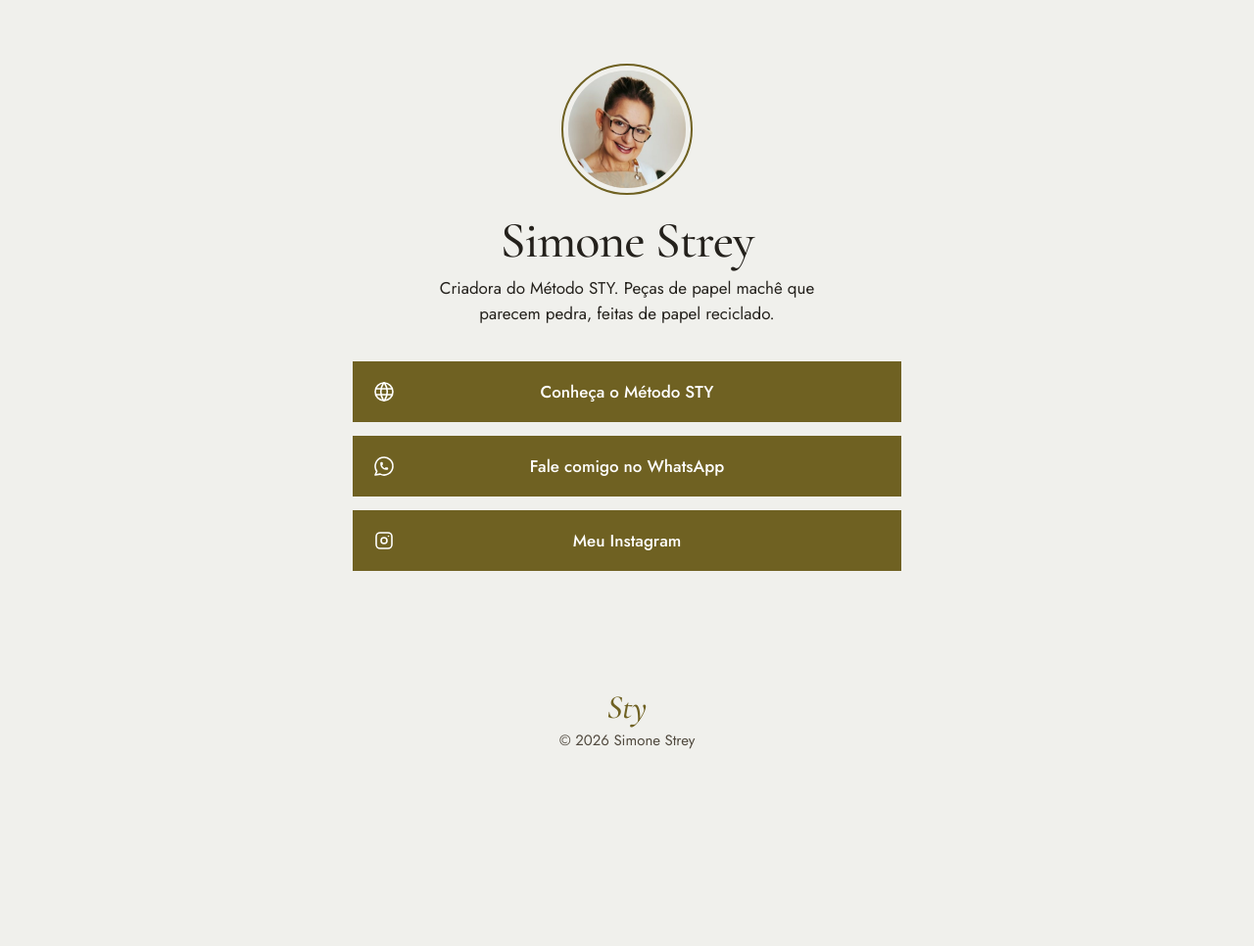
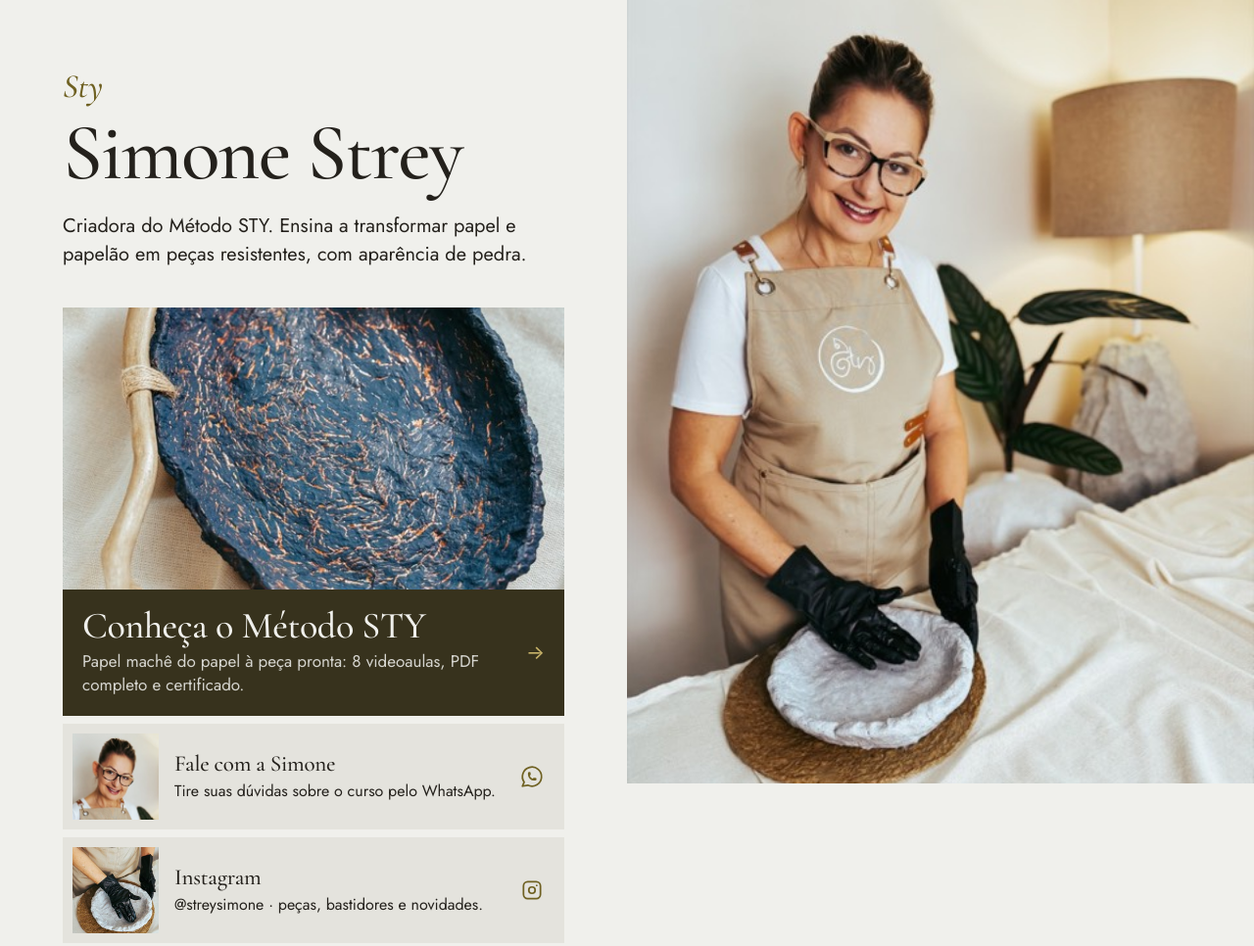
Before and after one commit to millerinds/metodo-sty, a plain HTML site: page links/index.html in a window 1280 px wide. Shown: the top 966 px of the page at 98% size. Before the commit the page ends 800 px from the top, so only its background shows below. Drawn offline with nearby package versions, Linux system fonts and the light colour scheme.

Commit message:
Landing page Método STY (producao)

```diff
--- a/links/index.html
+++ b/links/index.html
@@ -9,7 +9,7 @@
   <link rel="icon" type="image/png" href="../assets/img/favicon.png">
   <link rel="apple-touch-icon" href="../assets/img/apple-touch-icon.png">
   <link rel="canonical" href="https://metodosty.com/links/">
-  <meta property="og:type" content="profile">
+  <meta property="og:type" content="website">
   <meta property="og:locale" content="pt_BR">
   <meta property="og:title" content="Simone Strey · Método STY">
   <meta property="og:description" content="Links oficiais: curso Método STY, WhatsApp e Instagram.">
@@ -22,36 +22,55 @@
   <link rel="preconnect" href="https://fonts.googleapis.com">
   <link rel="preconnect" href="https://fonts.gstatic.com" crossorigin>
   <link href="https://fonts.googleapis.com/css2?family=Cormorant+Garamond:ital,wght@0,500;0,600;1,500&family=Jost:wght@400;500&display=swap" rel="stylesheet">
-  <link rel="preload" href="links.json" as="fetch" type="application/json" crossorigin>
+  <link rel="preload" as="image" href="../assets/img/foto-4181-640.jpg" imagesrcset="../assets/img/foto-4181-640.jpg 640w, ../assets/img/foto-4181.jpg 825w" imagesizes="(min-width: 820px) 50vw, 100vw">
   <link rel="stylesheet" href="../styles.css">
-  <link rel="stylesheet" href="links.css">
+  <link rel="stylesheet" href="links.css?v=4">
 </head>
 <body class="lk">
   <a class="skip" href="#links">Pular para os links</a>
+  <main class="lk-pagina">
+    <figure class="lk-foto">
+      <img src="../assets/img/foto-4181-640.jpg" srcset="../assets/img/foto-4181-640.jpg 640w, ../assets/img/foto-4181.jpg 825w" sizes="(min-width: 820px) 50vw, 100vw" width="825" height="1100" fetchpriority="high" alt="Simone Strey sorrindo, de avental e luvas, com uma peça de papel machê nas mãos">
+    </figure>
 
-  <main class="lk-pagina">
+    <div class="lk-conteudo">
       <header class="lk-perfil">
-      <img class="lk-avatar" src="img/simone-perfil.jpg" width="360" height="360" fetchpriority="high" alt="Simone Strey sorrindo, de óculos e avental">
+        <a href="https://metodosty.com/" class="marca" aria-label="Método STY, site do curso" translate="no">Sty</a>
         <h1>Simone Strey</h1>
-      <p class="lk-bio">Criadora do <span translate="no">Método STY</span>. Peças de papel machê que parecem pedra, feitas de papel reciclado.</p>
+        <p class="lk-bio">Criadora do <span translate="no">Método STY</span>. Ensina a transformar papel e papelão em peças resistentes, com aparência de pedra.</p>
       </header>
 
       <nav class="lk-nav" id="links" aria-label="Links de Simone Strey">
         <ul class="lk-lista js-links" aria-busy="true"></ul>
-      <p class="lk-aviso js-erro" role="status" hidden>Não foi possível carregar os links agora. <a href="https://metodosty.com/">Conheça o Método STY</a>.</p>
+        <p class="lk-aviso js-erro" role="status" hidden>Não foi possível carregar os links agora. <a href="https://metodosty.com/">Conheça o curso Método STY</a>.</p>
         <noscript>
           <ul class="lk-lista">
-          <li><a class="btn lk-btn" href="https://metodosty.com/">Conheça o Método STY</a></li>
+            <li class="lk-item lk-item--destaque">
+              <a class="lk-link lk-link--sem-img" href="https://metodosty.com/">
+                <span class="lk-link__txt"><span class="lk-link__titulo">Curso Método STY</span><span class="lk-link__desc">Papel machê do papel à peça pronta.</span></span>
+                <span class="lk-link__seta" aria-hidden="true">→</span>
+              </a>
+            </li>
           </ul>
         </noscript>
       </nav>
 
+      <figure class="lk-pecas" aria-label="Peças de papel machê feitas com o Método STY">
+        <div class="lk-pecas__grid">
+          <img src="../assets/img/foto-4176-640.jpg" loading="lazy" decoding="async" width="640" height="853" alt="Vaso branco texturizado com galhos secos e uma pedra decorativa">
+          <img src="../assets/img/foto-4168-640.jpg" loading="lazy" decoding="async" width="640" height="853" alt="Bowl branco com pés, galho e pedras">
+          <img src="../assets/img/foto-4171-640.jpg" loading="lazy" decoding="async" width="640" height="853" alt="Vaso branco alongado com borlas de sisal e galhos">
+        </div>
+      </figure>
+
       <footer class="lk-rodape">
-      <a href="https://metodosty.com/" class="marca" aria-label="Método STY, site do curso" translate="no">Sty</a>
+        <p class="lk-rodape__nome" translate="no">Método STY</p>
+        <p>Arte, natureza e propósito. Papel reciclado sem limites.</p>
         <p>© <span class="js-ano">2026</span> Simone Strey</p>
       </footer>
+    </div>
   </main>
 
-  <script src="links.js" defer></script>
+  <script src="links.js?v=4" defer></script>
 </body>
 </html>
--- a/links/links.css
+++ b/links/links.css
@@ -1,50 +1,98 @@
-/* Método STY · página /links/ (formato Linktree)
- * Herda tokens, fontes, foco, .btn, .skip e .marca de ../styles.css (landing page). Aqui fica só o que é desta página. */
-
-/* Uma coluna centralizada, largura limitada, igual no celular e no desktop. */
-.lk-pagina {
-  display: flex; flex-direction: column; align-items: center;
-  width: min(100% - 2 * var(--margem), 560px); min-height: 100svh; margin-inline: auto;
-  padding: clamp(48px, 9vh, 104px) 0 max(32px, env(safe-area-inset-bottom));
-  text-align: center;
+/* Método STY · página /links/
+ * Herda tokens, fontes, foco e .marca de ../styles.css (landing page). Aqui fica só o que é desta página.
+ * Escala: título (h1) · segundo nível (destaque e nome no rodapé) · título do cartão · corpo · nota. */
+.lk {
+  --lk-t2: clamp(2rem, 8.5vw, 2.375rem);
+  --lk-t3: 1.4375rem;
+  --lk-thumb: 80px;
 }
 
-/* Perfil */
-.lk-avatar {
-  width: 120px; height: 120px; margin-inline: auto; border-radius: 50%; object-fit: cover;
-  background: var(--chao-2); outline: 2px solid var(--ouro); outline-offset: 5px;
+/* Celular primeiro: foto até a borda, perfil, links, peças, nome no rodapé. */
+.lk-foto { overflow: hidden; background: var(--chao-2); }
+.lk-foto img { width: 100%; height: min(40svh, 100vw); object-fit: cover; object-position: 50% 24%; }
+
+.lk-conteudo {
+  width: 100%; max-width: 560px; margin-inline: auto;
+  padding: 24px max(var(--margem), env(safe-area-inset-right)) max(40px, env(safe-area-inset-bottom)) max(var(--margem), env(safe-area-inset-left));
 }
-.lk h1 { margin: 1.75rem 0 .625rem; font-size: clamp(2.5rem, 10vw, 3.25rem); line-height: 1; }
-.lk-bio { max-width: 24em; margin: 0 auto; font-size: var(--t-corpo); line-height: 1.5; }
 
-/* Botões: o .btn da landing page em largura total, com ícone à esquerda e texto centralizado. */
-.lk-nav { width: 100%; margin-top: 2.25rem; }
-.lk-lista { list-style: none; margin: 0; padding: 0; display: grid; gap: 14px; }
-.lk-btn {
-  position: relative; display: flex; align-items: center; justify-content: center;
-  width: 100%; min-height: 62px; padding: 1rem 3.75rem; line-height: 1.3; text-align: center;
+.lk-perfil .marca { display: inline-block; margin-bottom: .75rem; }
+.lk h1 { font-size: clamp(3.25rem, 15vw, 4.75rem); line-height: .95; margin-bottom: .875rem; }
+.lk-bio { font-size: 1.25rem; line-height: 1.45; max-width: 26em; margin: 0; }
+
+/* Links: cada cartão é uma área de toque inteira; separação por tom, sem linhas nem sombras. */
+.lk-nav { margin-top: 1.75rem; }
+.lk-lista { list-style: none; margin: 0; padding: 0; display: grid; gap: 8px; }
+.lk-link {
+  display: grid; grid-template-columns: var(--lk-thumb) 1fr auto; align-items: center; gap: 1rem;
+  min-height: calc(var(--lk-thumb) + 20px); padding: 10px 1.25rem 10px 10px;
+  background: var(--chao-2); color: var(--tinta); text-decoration: none;
+  transition: background-color .2s var(--ease), transform .2s var(--ease);
 }
-.lk-btn__icone {
-  position: absolute; left: 1.25rem; top: 50%; width: 24px; height: 24px; margin-top: -12px;
-  fill: none; stroke: currentColor; stroke-width: 1.6; stroke-linecap: round; stroke-linejoin: round;
+.lk-link--sem-img { grid-template-columns: 1fr auto; min-height: 76px; padding: 1rem 1.25rem; }
+.lk-link:hover { background: #dcdbd4; }
+.lk-link:active { transform: scale(.985); }
+.lk-link__img { width: var(--lk-thumb); height: var(--lk-thumb); object-fit: cover; background: var(--chao); }
+.lk-link__txt { min-width: 0; overflow-wrap: anywhere; }
+.lk-link__titulo { display: block; font: 500 var(--lk-t3)/1.15 var(--serif); letter-spacing: -.01em; text-wrap: balance; }
+.lk-link__desc { display: block; margin-top: .25rem; font-size: 1rem; line-height: 1.4; }
+.lk-link__seta { color: var(--ouro); font-size: 1.25rem; line-height: 1; transition: transform .2s var(--ease); }
+.lk-link:hover .lk-link__seta { transform: translateX(4px); }
+.lk-link__icone { width: 26px; height: 26px; fill: none; stroke: currentColor; stroke-width: 1.6; stroke-linecap: round; stroke-linejoin: round; }
+.lk-link:hover .lk-link__icone { transform: scale(1.08); }
+
+/* Destaque: o curso principal ganha o campo de cor da inscrição e a foto larga, de borda a borda. */
+.lk-item--destaque .lk-link {
+  grid-template-columns: 1fr auto; gap: 0; padding: 0;
+  background: var(--campo); color: var(--campo-tx);
 }
-.lk-btn__desc { display: block; margin-top: .2rem; font-size: var(--t-nota); font-weight: 400; opacity: .86; }
-.lk-btn:focus-visible { outline-offset: 4px; }
+.lk-item--destaque .lk-link:hover { background: #2e2a18; }
+.lk-item--destaque .lk-link__img { grid-column: 1 / -1; width: 100%; height: auto; aspect-ratio: 2 / 1; object-position: 50% 58%; background: var(--campo); }
+.lk-item--destaque .lk-link__txt { padding: 1.125rem 1rem 1.25rem 1.25rem; }
+.lk-item--destaque .lk-link__seta { padding-right: 1.25rem; color: #c9b46a; }
+.lk-item--destaque .lk-link--sem-img { padding: 1.25rem; }
+.lk-item--destaque .lk-link--sem-img .lk-link__txt, .lk-item--destaque .lk-link--sem-img .lk-link__seta { padding: 0; }
+.lk-item--destaque .lk-link__titulo { font-size: var(--lk-t2); line-height: 1.05; }
+.lk-item--destaque .lk-link__desc { color: rgba(240, 240, 236, .86); font-size: var(--t-corpo); }
+.lk-item--destaque .lk-link:focus-visible { outline-color: var(--campo); }
 
 .lk-aviso { margin: 0; padding: 1rem 1.25rem; background: var(--chao-2); }
 
-/* Assinatura: o logo do site fecha a página. */
-.lk-rodape { margin-top: auto; padding-top: 4rem; font-size: var(--t-nota); color: var(--tinta-2); }
-.lk-rodape .marca { display: inline-block; margin: 0 0 .25rem; }
-.lk-rodape p { margin: 0; }
+/* Peças: a prova do método, as mesmas fotos da galeria da landing page. */
+.lk-pecas { margin-top: 3rem; }
+.lk-pecas__grid { display: grid; grid-template-columns: repeat(3, 1fr); gap: 8px; }
+.lk-pecas__grid img { width: 100%; aspect-ratio: 3 / 4; object-fit: cover; background: var(--chao-2); }
+.lk-pecas figcaption { margin-top: .75rem; font-size: var(--t-nota); color: var(--tinta-2); }
+
+.lk-rodape { margin-top: 3rem; font-size: var(--t-nota); color: var(--tinta-2); }
+.lk-rodape p { margin: 0 0 .35rem; }
+.lk-rodape .lk-rodape__nome { font: 500 var(--lk-t2)/.95 var(--serif); letter-spacing: -.02em; color: var(--ouro); margin-bottom: .75rem; }
 
 .lk-sr { position: absolute; width: 1px; height: 1px; margin: -1px; padding: 0; overflow: hidden; clip: rect(0 0 0 0); white-space: nowrap; border: 0; }
 
 /* Entrada em CSS puro (estado inicial só durante o atraso): nada fica oculto se o script falhar. */
-@keyframes lk-sobe { from { opacity: 0; transform: translateY(16px); } }
-.lk-perfil > *, .lk-lista > li, .lk-aviso { animation: lk-sobe .6s var(--ease) backwards; animation-delay: var(--d, 0ms); }
+@keyframes lk-sobe { from { opacity: 0; transform: translateY(20px); } }
+@keyframes lk-foto { from { transform: scale(1.06); } }
+.lk-foto img { animation: lk-foto 1.8s var(--ease) backwards; }
+.lk-perfil > *, .lk-item, .lk-aviso, .lk-pecas, .lk-rodape { animation: lk-sobe .7s var(--ease) backwards; animation-delay: var(--d, 0ms); }
 .lk-perfil > :nth-child(2) { --d: 70ms; }
 .lk-perfil > :nth-child(3) { --d: 140ms; }
+.lk-pecas { --d: 490ms; }
+.lk-rodape { --d: 560ms; }
 @media (prefers-reduced-motion: reduce) {
-  .lk-perfil > *, .lk-lista > li, .lk-aviso { animation: none; }
+  .lk-foto img, .lk-perfil > *, .lk-item, .lk-aviso, .lk-pecas, .lk-rodape { animation: none; }
+  .lk-link, .lk-link__seta { transition: none; }
+  .lk-link:active, .lk-link:hover .lk-link__seta, .lk-link:hover .lk-link__icone { transform: none; }
 }
+
+/* Telas largas: mesma composição do topo da landing page, texto à esquerda e foto até a borda direita. */
+@media (min-width: 820px) {
+  .lk { --lk-thumb: 88px; }
+  .lk-pagina { display: grid; grid-template-columns: 1fr 1fr; min-height: 100svh; }
+  .lk-foto { order: 2; position: sticky; top: 0; align-self: start; height: 100svh; }
+  .lk-foto img { height: 100%; object-position: 50% 30%; }
+  .lk-conteudo { align-self: center; max-width: 680px; padding: 72px clamp(32px, 5vw, 72px); }
+  .lk h1 { font-size: clamp(3.5rem, 6.4vw, 6rem); margin-bottom: 1.25rem; }
+  .lk-nav { margin-top: 2.5rem; }
+  .lk-item--destaque .lk-link__img { aspect-ratio: 16 / 9; }
+}
--- a/links/links.js
+++ b/links/links.js
@@ -1,8 +1,9 @@
 /*
  * Método STY · página /links/
- * Lê links.json (mesma pasta) e monta os botões. Para editar os links, altere só o links.json.
+ * Lê links.json (mesma pasta) e monta os cartões. Para editar os links, altere só o links.json.
  * Segurança: aceita apenas https:, mailto: e tel:; conteúdo inserido como texto (sem innerHTML);
  * links externos abrem em nova aba com rel="noopener noreferrer".
+ * Cache: o JSON é sempre conferido com o servidor (cache: "no-cache"), para uma edição valer na hora.
  */
 (function () {
   "use strict";
@@ -15,20 +16,46 @@
   var DOMINIOS_DO_SITE = ["metodosty.com", "www.metodosty.com", location.hostname];
   var SVG = "http://www.w3.org/2000/svg";
 
-  // Ícones em traço (24×24). Campo "icone" do links.json: sty, whatsapp, instagram, email, link.
+  // Ícone do destino no lugar da seta (campo "icone" do links.json). Sem ícone: seta.
   var ICONES = {
-    sty: ["M3 12a9 9 0 1 0 18 0a9 9 0 0 0 -18 0", "M3.6 9h16.8", "M3.6 15h16.8", "M11.5 3a17 17 0 0 0 0 18", "M12.5 3a17 17 0 0 1 0 18"],
     whatsapp: ["M3 21l1.65 -3.8a9 9 0 1 1 3.4 2.9l-5.05 .9", "M9 10a.5 .5 0 0 0 1 0v-1a.5 .5 0 0 0 -1 0v1a5 5 0 0 0 5 5h1a.5 .5 0 0 0 0 -1h-1a.5 .5 0 0 0 0 1"],
     instagram: ["M4 8a4 4 0 0 1 4 -4h8a4 4 0 0 1 4 4v8a4 4 0 0 1 -4 4h-8a4 4 0 0 1 -4 -4z", "M9 12a3 3 0 1 0 6 0a3 3 0 0 0 -6 0", "M16.5 7.5v.01"],
-    email: ["M3 7a2 2 0 0 1 2 -2h14a2 2 0 0 1 2 2v10a2 2 0 0 1 -2 2h-14a2 2 0 0 1 -2 -2z", "M3 7l9 6l9 -6"],
-    link: ["M9 15l6 -6", "M11 6l.46 -.54a5 5 0 0 1 7.07 7.07l-.53 .47", "M13 18l-.4 .53a5.07 5.07 0 0 1 -7.12 0a4.97 4.97 0 0 1 0 -7.07l.52 -.46"]
+    email: ["M3 7a2 2 0 0 1 2 -2h14a2 2 0 0 1 2 2v10a2 2 0 0 1 -2 2h-14a2 2 0 0 1 -2 -2z", "M3 7l9 6l9 -6"]
   };
+
+  function seta(nome) {
+    var caminhos = ICONES[nome];
+    if (!caminhos) {
+      var s = el("span", "lk-link__seta", "\u2192");
+      s.setAttribute("aria-hidden", "true");
+      return s;
+    }
+    var svg = document.createElementNS(SVG, "svg");
+    svg.setAttribute("class", "lk-link__seta lk-link__icone");
+    svg.setAttribute("viewBox", "0 0 24 24");
+    svg.setAttribute("aria-hidden", "true");
+    svg.setAttribute("focusable", "false");
+    caminhos.forEach(function (d) {
+      var p = document.createElementNS(SVG, "path");
+      p.setAttribute("d", d);
+      svg.appendChild(p);
+    });
+    return svg;
+  }
 
   function urlSegura(valor) {
     if (typeof valor !== "string" || !valor.trim()) return null;
     try {
       var u = new URL(valor.trim(), location.href);
       return /^(https:|mailto:|tel:)$/.test(u.protocol) ? u : null;
+    } catch (e) { return null; }
+  }
+
+  function imagemSegura(valor) {
+    if (typeof valor !== "string" || !valor.trim()) return null;
+    try {
+      var u = new URL(valor.trim(), location.href);
+      return /^https?:$/.test(u.protocol) ? u.href : null;
     } catch (e) { return null; }
   }
 
@@ -39,26 +66,13 @@
     return n;
   }
 
-  function icone(nome) {
-    var svg = document.createElementNS(SVG, "svg");
-    svg.setAttribute("class", "lk-btn__icone");
-    svg.setAttribute("viewBox", "0 0 24 24");
-    svg.setAttribute("aria-hidden", "true");
-    svg.setAttribute("focusable", "false");
-    (ICONES[nome] || ICONES.link).forEach(function (d) {
-      var p = document.createElementNS(SVG, "path");
-      p.setAttribute("d", d);
-      svg.appendChild(p);
-    });
-    return svg;
-  }
-
-  function botao(item, i) {
+  function cartao(item, i) {
     var url = urlSegura(item.url);
-    var li = el("li");
+    var img = imagemSegura(item.imagem);
+    var li = el("li", "lk-item" + (item.destaque ? " lk-item--destaque" : ""));
     li.style.setProperty("--d", 210 + Math.min(i, 8) * 70 + "ms");
 
-    var a = el("a", "btn lk-btn");
+    var a = el("a", "lk-link" + (img ? "" : " lk-link--sem-img"));
     a.href = url.href;
     var externo = url.protocol === "https:" && DOMINIOS_DO_SITE.indexOf(url.hostname) === -1;
     if (externo) {
@@ -66,13 +80,24 @@
       a.rel = "noopener noreferrer";
     }
 
-    a.appendChild(icone(typeof item.icone === "string" ? item.icone.trim() : ""));
-    var txt = el("span", "lk-btn__txt", item.titulo.trim());
+    if (img) {
+      var im = el("img", "lk-link__img");
+      im.src = img;
+      im.alt = "";
+      im.decoding = "async";
+      if (item.destaque) { im.width = 640; im.height = 400; } else { im.width = 320; im.height = 320; im.loading = "lazy"; }
+      a.appendChild(im);
+    }
+
+    var txt = el("span", "lk-link__txt");
+    txt.appendChild(el("span", "lk-link__titulo", item.titulo.trim()));
     if (typeof item.descricao === "string" && item.descricao.trim()) {
-      txt.appendChild(el("span", "lk-btn__desc", item.descricao.trim()));
+      txt.appendChild(el("span", "lk-link__desc", item.descricao.trim()));
     }
     if (externo) txt.appendChild(el("span", "lk-sr", " (abre em nova aba)"));
     a.appendChild(txt);
+
+    a.appendChild(seta(typeof item.icone === "string" ? item.icone.trim() : ""));
 
     li.appendChild(a);
     return li;
@@ -85,7 +110,7 @@
     if (aviso) aviso.hidden = false;
   }
 
-  fetch("links.json", { credentials: "same-origin" })
+  fetch("links.json", { credentials: "same-origin", cache: "no-cache" })
     .then(function (r) {
       if (!r.ok) throw new Error("links.json respondeu " + r.status);
       return r.json();
@@ -109,7 +134,7 @@
 
       if (!validos.length) return falhou("nenhum link ativo em links.json");
       var frag = document.createDocumentFragment();
-      validos.forEach(function (x, i) { frag.appendChild(botao(x.item, i)); });
+      validos.forEach(function (x, i) { frag.appendChild(cartao(x.item, i)); });
       lista.appendChild(frag);
       lista.removeAttribute("aria-busy");
     })
--- a/links/links.json
+++ b/links/links.json
@@ -2,27 +2,30 @@
   "links": [
     {
       "titulo": "Conheça o Método STY",
-      "descricao": "",
+      "descricao": "Papel machê do papel à peça pronta: 8 videoaulas, PDF completo e certificado.",
       "url": "https://metodosty.com/",
-      "icone": "sty",
       "ordem": 1,
-      "ativo": true
+      "ativo": true,
+      "destaque": true,
+      "imagem": "../assets/img/foto-4167-640.jpg"
     },
     {
-      "titulo": "Fale comigo no WhatsApp",
-      "descricao": "",
+      "titulo": "Fale com a Simone",
+      "descricao": "Tire suas dúvidas sobre o curso pelo WhatsApp.",
       "url": "https://wa.me/554999873362?text=Ol%C3%A1%2C%20Simone%21%20Fiquei%20interessado%20no%20M%C3%A9todo%20STY%20e%20gostaria%20de%20saber%20mais%20informa%C3%A7%C3%B5es.",
+      "ordem": 2,
+      "ativo": true,
       "icone": "whatsapp",
-      "ordem": 2,
-      "ativo": true
+      "imagem": "img/simone-perfil.jpg"
     },
     {
-      "titulo": "Meu Instagram",
-      "descricao": "",
+      "titulo": "Instagram",
+      "descricao": "@streysimone · peças, bastidores e novidades.",
       "url": "https://www.instagram.com/streysimone/",
+      "ordem": 3,
+      "ativo": true,
       "icone": "instagram",
-      "ordem": 3,
-      "ativo": true
+      "imagem": "img/instagram.jpg"
     },
     {
       "titulo": "Liquidificador Artesanal Gigante",
@@ -30,7 +33,7 @@
       "url": "https://pay.kiwify.com.br/iT71N1r",
       "ordem": 4,
       "ativo": false,
-      "icone": "link"
+      "imagem": "img/liquidificador.jpg"
     },
     {
       "titulo": "Cortador Artesanal de EPS",
@@ -38,15 +41,14 @@
       "url": "https://pay.kiwify.com.br/asJfn8F",
       "ordem": 5,
       "ativo": false,
-      "icone": "link"
+      "imagem": "img/cortador.jpg"
     },
     {
       "titulo": "Área do aluno",
       "descricao": "Já comprou? Acesse suas aulas na Kiwify.",
       "url": "",
       "ordem": 6,
-      "ativo": false,
-      "icone": "link"
+      "ativo": false
     }
   ]
 }
```
Also changed, not shown: links/img/instagram.jpg (added). Lines whose indentation alone changed are shown as unchanged.
